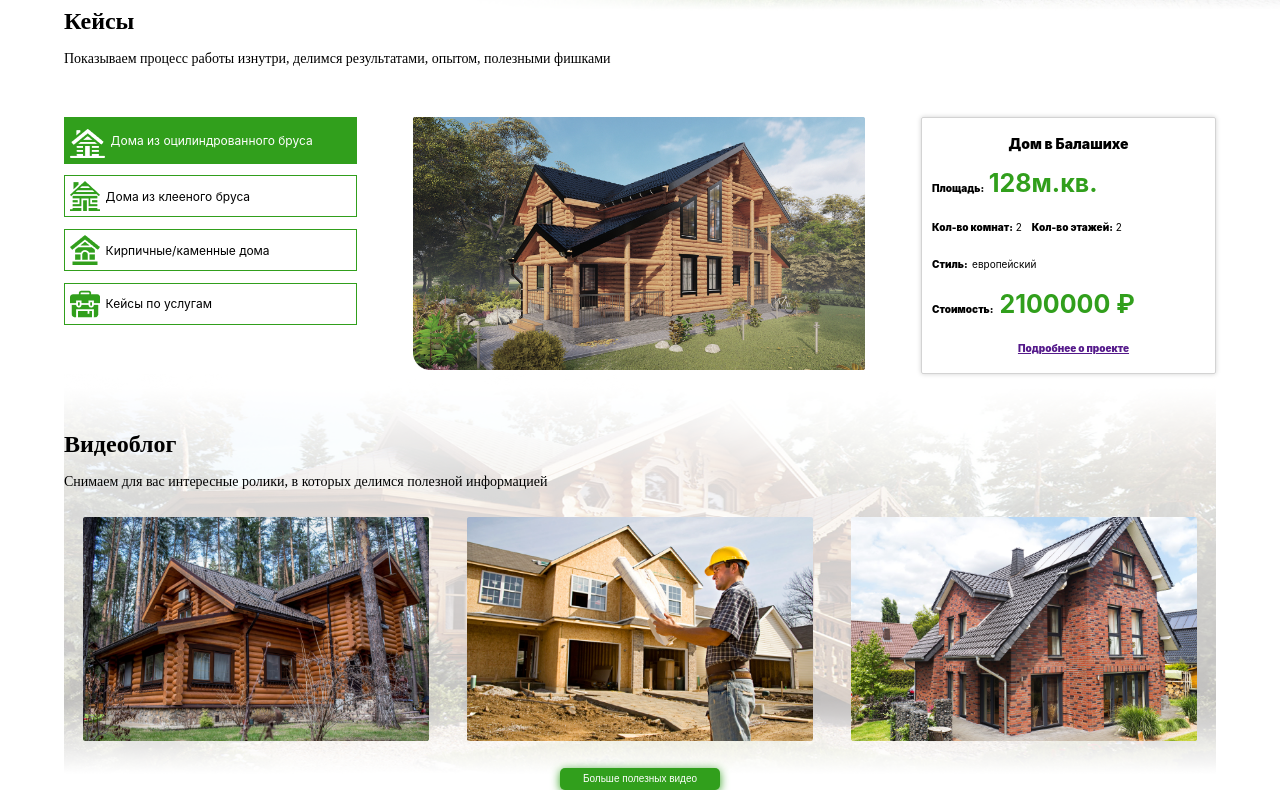
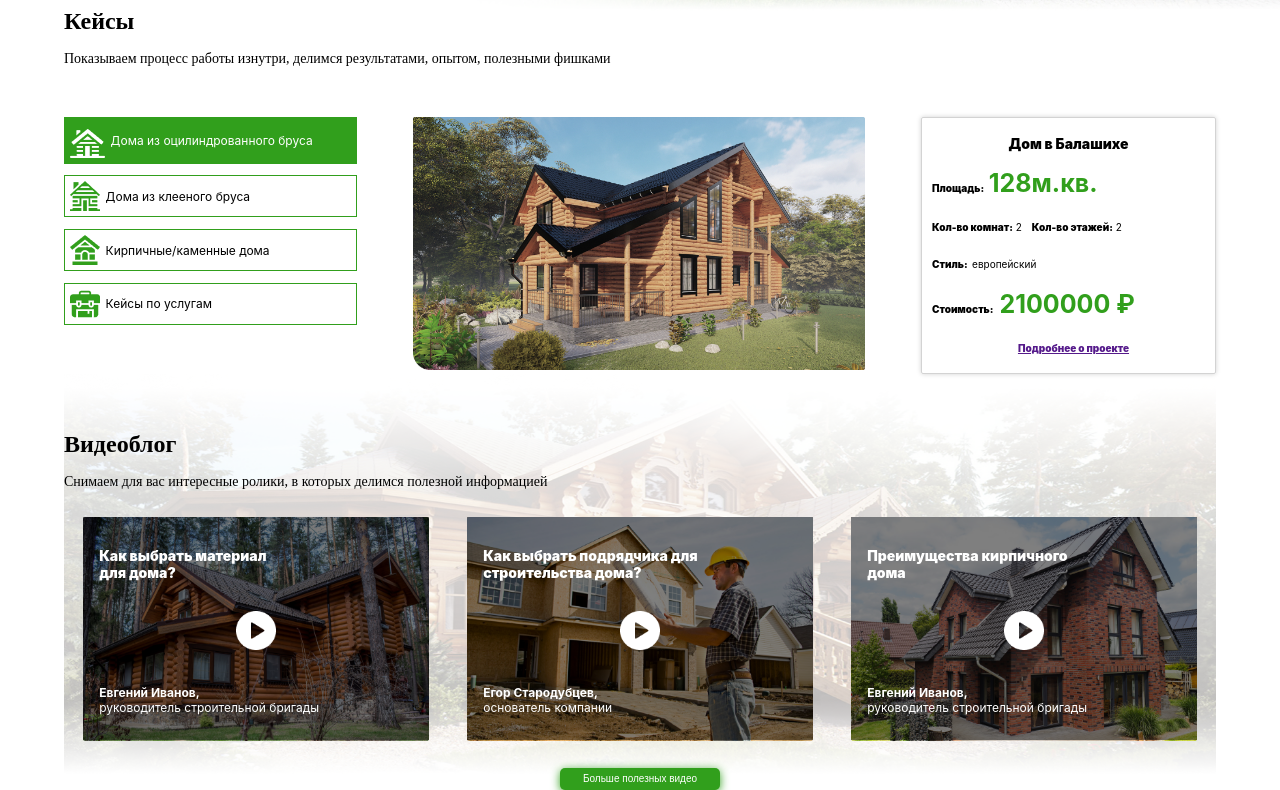
Before and after one commit to bubandrei/ARMainPage, a React (Create React App) app in the folder armp/: page / in a window 1280 px wide. Shown: the part 602-1392 px from the top of the page. Built offline with nearby package versions, Linux system fonts and the light colour scheme.

Commit message:
black foto

```diff
--- a/armp/src/components/videoblog/VideoBlog.css
+++ b/armp/src/components/videoblog/VideoBlog.css
@@ -1,11 +1,11 @@
-.mainBlog{
+.mainBlog {
   background-image: url(../../assets/images/backVideo.png);
   width: 100%;
   background-size: 100% 100%;
   background-repeat: no-repeat;
   height: 400px;
 }
-.titleBlog{
+.titleBlog {
   padding-top: 5%;
   font-family: Montserrat;
   font-size: 24px;
@@ -14,7 +14,7 @@
   vertical-align: Top;
   font-weight: 900;
 }
-.textBlog{
+.textBlog {
   padding-top: 1%;
   font-family: Raleway;
   font-size: 14px;
@@ -22,14 +22,24 @@
   vertical-align: Top;
   margin-bottom: 2%;
 }
-.fotoBlog{
+.fotoBlog {
   display: flex;
   text-align: center;
 }
-.styleFoto{
+.styleFoto {
   width: 90%;
+  /* opacity: 0.5; */
 }
-.btnVideo{
+.blackFoto:after {
+  content: "";
+  width: 90%;
+  height: 98%;
+  position: absolute;
+  top: 0px;
+  left: 5%;
+  background-color: rgba(0, 0, 0, 0.5);
+}
+.btnVideo {
   background-color: #319f1c;
   color: white;
   border: none;
@@ -40,6 +50,40 @@ text-align: center;
   width: 160px;
   margin-top: 2%;
 }
-.blockforbtn{
+.blockforbtn {
   text-align: center;
 }
+.generalForText {
+  position: relative;
+}
+.titleVideo {
+  position: absolute;
+  top: 0px;
+  left: 5%;
+  color: white;
+  display: flex;
+  flex-direction: column;
+  width: 90%;
+  align-items: center;
+  height: 100%;
+  justify-content: space-evenly;
+  align-items: flex-start;
+}
+.imgSize {
+  width: 70%;
+}
+.topText {
+  font-size: 14px;
+  font-weight: 900;
+  text-align: left;
+  padding-left: 16px;
+}
+.footText {
+  font-size: 12px;
+  text-align: left;
+  padding-left: 16px;
+}
+.vector{
+    margin-left: auto;
+    margin-right: auto;
+}
--- a/armp/src/components/videoblog/VideoBlog.jsx
+++ b/armp/src/components/videoblog/VideoBlog.jsx
@@ -3,6 +3,7 @@ import "./VideoBlog.css";
 import img1 from "../../assets/images/1.png";
 import img2 from "../../assets/images/2.png";
 import img3 from "../../assets/images/3.png";
+import vector from "../../assets/images/vector.png";
 
 const VideoBlog = () => {
   return (
@@ -13,15 +14,59 @@ const VideoBlog = () => {
         информацией
       </div>
       <div className="fotoBlog">
-        <div>
-          <img src={img1} className="styleFoto" />
+        <div className="generalForText">
+          <div className="blackFoto">
+            <img src={img1} className="styleFoto" />
+          </div>
+          <div className="titleVideo">
+            <div className="topText">
+              Как выбрать материал <div>для дома?</div>
+            </div>
+            <div className="vector">
+              <img src={vector} className="imgSize" />
+            </div>
+            <div className="footText">
+              <b>Евгений Иванов,</b>
+              <div>руководитель строительной бригады</div>
+            </div>
+          </div>
         </div>
-        <div>
-          <img src={img2} className="styleFoto" />
+        <div className="generalForText">
+          <div className="blackFoto">
+            <img src={img2} className="styleFoto" />
+          </div>
+          <div className="titleVideo">
+            <div className="topText">
+              Как выбрать подрядчика для <div>строительства дома?</div>
+            </div>
+            <div className="vector">
+              <img src={vector} className="imgSize" />
+            </div>
+            <div className="footText">
+              <b> Егор Стародубцев,</b>
+              <div>основатель компании</div>
+            </div>
+          </div>
         </div>
-        <div>
-          <img src={img3} className="styleFoto" />
+        <div className="generalForText">
+          <div className="blackFoto">
+            <img src={img3} className="styleFoto" />
+          </div>
+          <div className="titleVideo">
+            <div className="topText">
+              Преимущества кирпичного <div> дома</div>
+            </div>
+            <div className="vector">
+              <img src={vector} className="imgSize" />
+            </div>
+            <div className="footText">
+              <b>Евгений Иванов,</b>
+              <div>руководитель строительной бригады</div>
+            </div>
+          </div>
         </div>
+        <div></div>
+        <div></div>
       </div>
       <div className="blockforbtn">
         <button className="btnVideo">Больше полезных видео</button>
```
Also changed, not shown: armp/src/assets/images/vector.png (added). Lines whose indentation alone changed are shown as unchanged.
